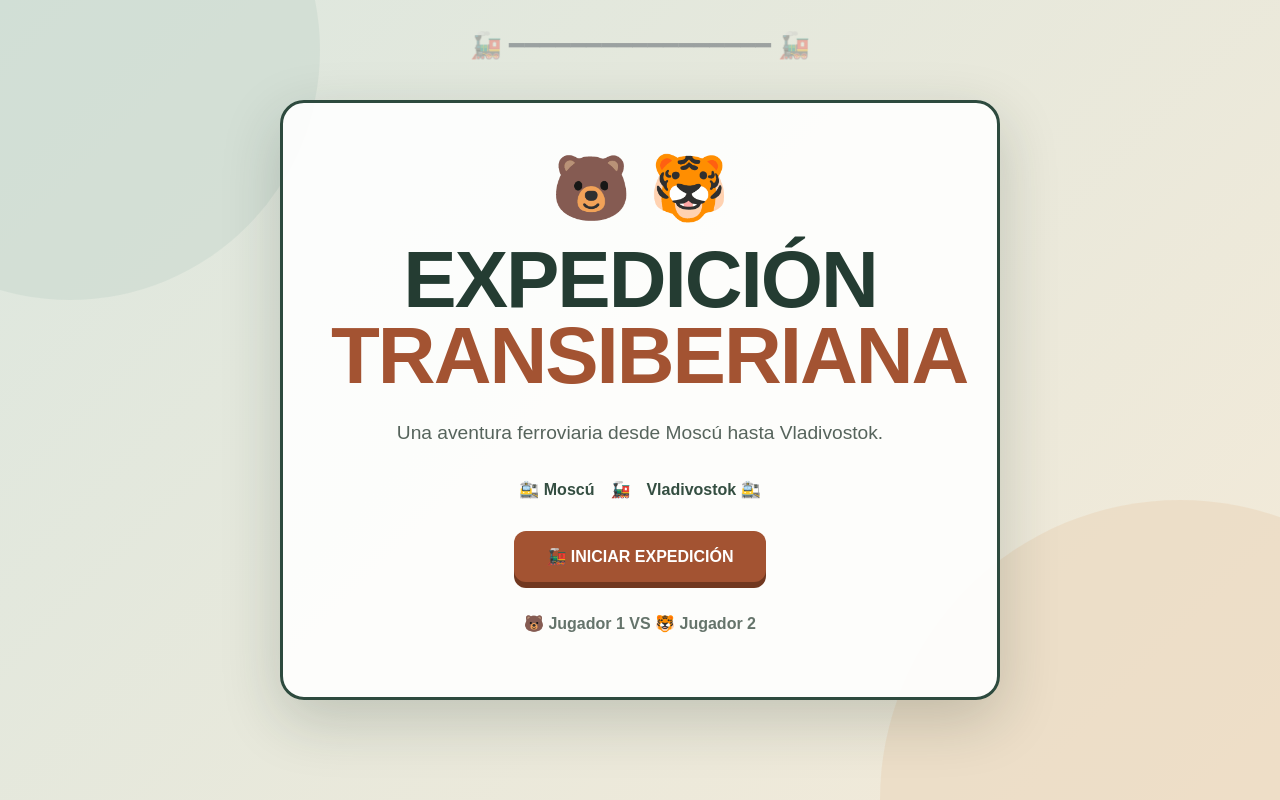
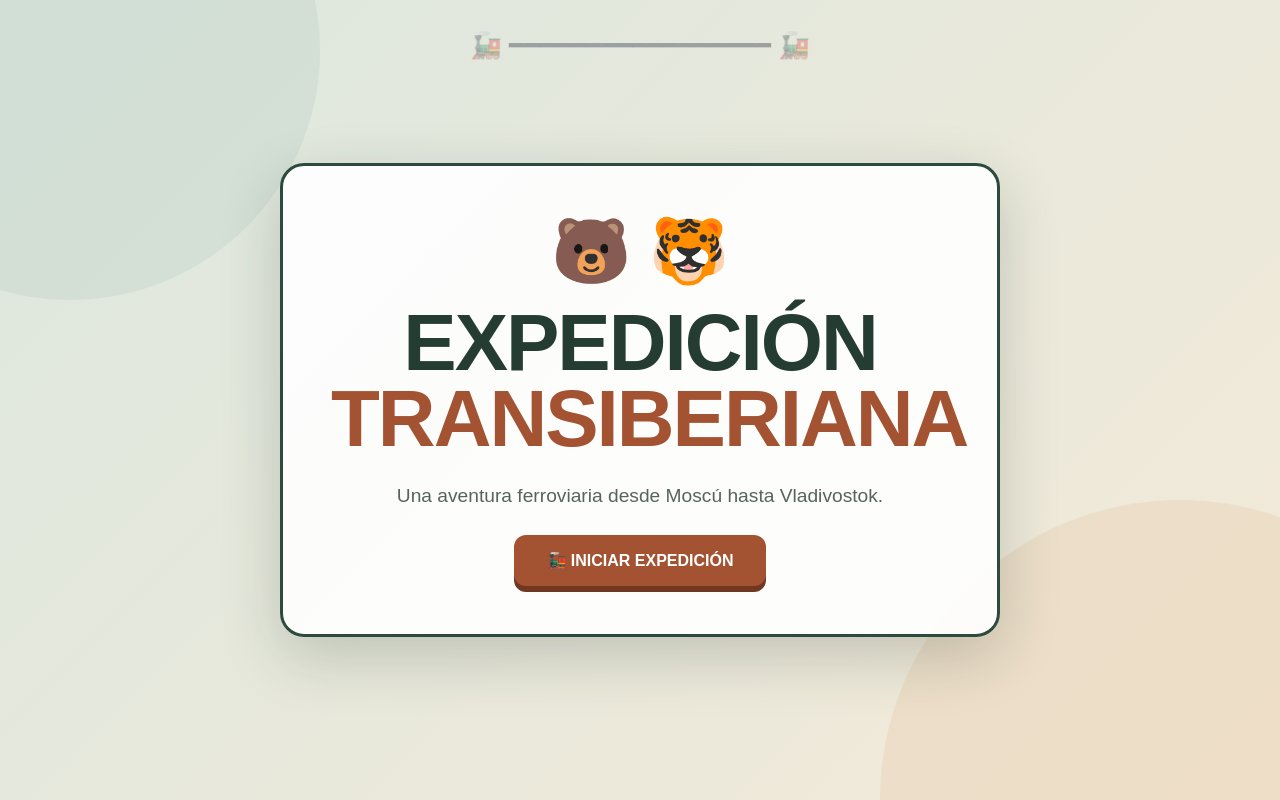
Before and after one commit to miguelini555/proyecto-final-react, a React (Vite) app: page / in a window 1280 px wide. Built offline with nearby package versions, Linux system fonts and the light colour scheme.

Commit message:
Correciones visuales codigo

```diff
--- a/src/App.tsx
+++ b/src/App.tsx
@@ -33,40 +33,25 @@ const estaciones = [
 ];
 
 function App() {
-
     const [pantalla, setPantalla] = useState("inicio");
-
-    const [jugadores, setJugadores] =
-        useState<Jugador[]>([]);
-
-    const [turno, setTurno] =
-        useState(1);
-
-    const [partida, setPartida] =
-        useState<Partida | null>(null);
-
-    const [mensaje, setMensaje] =
-        useState("");
-
-    const [historial, setHistorial] =
-        useState<Jugada[]>([]);
+    const [jugadores, setJugadores] = useState<Jugador[]>([]);
+    const [turno, setTurno] = useState(1);
+    const [partida, setPartida] = useState<Partida | null>(null);
+    const [mensaje, setMensaje] = useState("");
+    const [historial, setHistorial] = useState<Jugada[]>([]);
 
     async function cargarHistorial(id: string) {
-
         const respuesta = await fetch(
             `/api/partidas/${id}/historial`
         );
-
         const datos =
             await respuesta.json();
-
         if (datos.correcto) {
             setHistorial(datos.historial);
         }
     }
 
     async function iniciarPartida() {
-
         const respuesta =
             await fetch("/api/partidas", {
                 method: "POST",
@@ -76,35 +61,26 @@ function App() {
                 },
                 body: JSON.stringify({})
             });
-
         const datos =
             await respuesta.json();
-
         setPartida(datos.partida);
-
         setJugadores(
             datos.partida.jugadores
         );
-
         setTurno(
             datos.partida.turno
         );
-
         setMensaje("");
-
         setHistorial([]);
-
         setPantalla("juego");
     }
 
     async function realizarJugada(
         accion: string
     ) {
-
         if (partida === null) {
             return;
         }
-
         const respuesta =
             await fetch(
                 `/api/partidas/${partida.id}/jugada`,
@@ -120,55 +96,41 @@ function App() {
                     })
                 }
             );
-
         const datos =
             await respuesta.json();
-
         setMensaje(
             datos.mensaje
         );
-
         if (!datos.correcto) {
-
             if (datos.partida) {
-
                 setPartida(
                     datos.partida
                 );
-
                 setJugadores(
                     datos.partida.jugadores
                 );
-
                 setTurno(
                     datos.partida.turno
                 );
             }
-
             return;
         }
-
         setPartida(
             datos.partida
         );
-
         setJugadores(
             datos.partida.jugadores
         );
-
         setTurno(
             datos.partida.turno
         );
-
         await cargarHistorial(
             datos.partida.id
         );
-
         if (
             datos.partida.estado ===
             "terminada"
         ) {
-
             setPantalla(
                 "resultado"
             );
@@ -199,21 +161,17 @@ function App() {
         );
     }
 
+
     if (pantalla === "inicio") {
-
         return (
             <div className="pantalla-inicio">
-
                 <div className="decoracion-tren">
                     🚂 ━━━━━━━━━━━━━━━━━ 🚂
                 </div>
-
                 <div className="contenido-inicio">
-
                     <div className="titulo-icono">
                         🐻 🐯
                     </div>
-
                     <h1>
                         Expedición
                         <span>
@@ -227,14 +185,6 @@ function App() {
                         Vladivostok.
                     </p>
 
-                    <div className="ruta-inicio">
-                        <span>🚉 Moscú</span>
-                        <span>🚂</span>
-                        <span>
-                            Vladivostok 🚉
-                        </span>
-                    </div>
-
                     <button
                         className="boton-inicio"
                         onClick={
@@ -243,13 +193,6 @@ function App() {
                     >
                         🚂 INICIAR EXPEDICIÓN
                     </button>
-
-                    <p className="texto-jugadores">
-                        🐻 Jugador 1
-                        {"  VS  "}
-                        🐯 Jugador 2
-                    </p>
-
                 </div>
             </div>
         );
@@ -259,19 +202,15 @@ function App() {
         pantalla === "resultado" &&
         partida !== null
     ) {
-
         const ganador =
             jugadores.find(
                 (jugador) =>
                     jugador.id ===
                     partida.ganador
             );
-
         return (
             <div className="pantalla-resultado">
-
                 <div className="contenido-resultado">
-
                     <div className="trofeo">
                         🏆
                     </div>
@@ -294,9 +233,7 @@ function App() {
                     </p>
 
                     {ganador && (
-
                         <div className="resultado-jugador">
-
                             <div className="resultado-personaje">
                                 {ganador.id === 1
                                     ? "🐻"
@@ -317,7 +254,6 @@ function App() {
                             </p>
 
                             <div className="resultado-recursos">
-
                                 <span>
                                     ⭐{" "}
                                     {ganador.puntos}
@@ -337,9 +273,7 @@ function App() {
                                     ⚡{" "}
                                     {ganador.energia}
                                 </span>
-
                             </div>
-
                         </div>
                     )}
 
@@ -348,22 +282,18 @@ function App() {
                     </p>
 
                     <section className="historial-resultado">
-
                         <h2>
                             📜 Historial de jugadas
                         </h2>
 
                         {historial.length === 0 ? (
-
                             <p>
                                 No se registraron
                                 jugadas.
                             </p>
-
                         ) : (
 
                             <div className="lista-historial-resultado">
-
                                 {historial.map(
                                     (
                                         jugada,
@@ -374,7 +304,6 @@ function App() {
                                             className="jugada-resultado"
                                             key={indice}
                                         >
-
                                             <strong>
                                                 {jugada.jugadorId === 1
                                                     ? "🐻"
@@ -398,14 +327,12 @@ function App() {
                                                     jugada.mensaje
                                                 }
                                             </p>
-
                                         </div>
                                     )
                                 )}
 
                             </div>
                         )}
-
                     </section>
 
                     <button
@@ -416,7 +343,6 @@ function App() {
                     >
                         🚂 NUEVA EXPEDICIÓN
                     </button>
-
                 </div>
             </div>
         );
@@ -424,9 +350,7 @@ function App() {
 
     return (
         <div className="pantalla-juego">
-
             <header className="encabezado-juego">
-
                 <div>
                     <p className="encabezado-pequeno">
                         🚂 RUTA DEL
@@ -454,16 +378,12 @@ function App() {
                             : "🐯 JUGADOR 2"}
                     </strong>
                 </div>
-
             </header>
 
             <main className="tablero">
-
                 <section className="panel-jugadores">
-
                     {jugadores.map(
                         (jugador) => (
-
                             <div
                                 className={
                                     `panel-jugador ${
@@ -475,9 +395,7 @@ function App() {
                                 }
                                 key={jugador.id}
                             >
-
                                 <div className="jugador-cabecera">
-
                                     <div className="personaje">
                                         {jugador.id === 1
                                             ? "🐻"
@@ -498,11 +416,9 @@ function App() {
                                                 : "⏳ Esperando"}
                                         </span>
                                     </div>
-
                                 </div>
 
                                 <div className="estacion-actual">
-
                                     <span>
                                         📍
                                     </span>
@@ -520,11 +436,9 @@ function App() {
                                             }
                                         </strong>
                                     </div>
-
                                 </div>
 
                                 <div className="recursos">
-
                                     <div className="recurso">
                                         <span className="recurso-icono">
                                             ⛽
@@ -606,9 +520,7 @@ function App() {
                 </section>
 
                 <section className="zona-ruta">
-
                     <div className="titulo-ruta">
-
                         <div>
                             <span>
                                 🗺️ MAPA DE EXPEDICIÓN
@@ -622,19 +534,15 @@ function App() {
                         <div className="tren-icono">
                             🚂
                         </div>
-
                     </div>
 
                     <div className="ruta">
-
                         <div className="linea-ferroviaria"></div>
-
                         {estaciones.map(
                             (
                                 estacion,
                                 indice
                             ) => (
-
                                 <div
                                     className={
                                         `estacion ${
@@ -651,9 +559,7 @@ function App() {
                                         estacion
                                     }
                                 >
-
                                     <div className="estacion-punto">
-
                                         {jugadores.map(
                                             (
                                                 jugador
@@ -679,7 +585,6 @@ function App() {
 
                                                 ) : null
                                         )}
-
                                         <div className="punto-estacion">
                                             🚉
                                         </div>
@@ -687,7 +592,6 @@ function App() {
                                     </div>
 
                                     <div className="estacion-nombre">
-
                                         <span>
                                             {indice + 1}
                                         </span>
@@ -695,17 +599,13 @@ function App() {
                                         <strong>
                                             {estacion}
                                         </strong>
-
                                     </div>
-
                                 </div>
                             )
                         )}
-
                     </div>
 
                     <div className="leyenda-ruta">
-
                         <span>
                             🐻 Jugador 1
                         </span>
@@ -719,15 +619,11 @@ function App() {
                         </span>
 
                     </div>
-
                 </section>
-
             </main>
 
             <section className="panel-control">
-
                 <div className="titulo-control">
-
                     <div>
                         <span>
                             🎮 CONTROLES
@@ -744,11 +640,9 @@ function App() {
                     <div className="indicador-turno">
                         🔥 EN JUEGO
                     </div>
-
                 </div>
 
                 <div className="acciones">
-
                     <button
                         className="accion-avanzar"
                         onClick={avanzar}
@@ -804,13 +698,10 @@ function App() {
                             ⚡ 20 · 🍱 10
                         </small>
                     </button>
-
                 </div>
-
             </section>
 
             <section className="panel-evento">
-
                 <div className="evento-icono">
                     📢
                 </div>
@@ -832,11 +723,8 @@ function App() {
                         </p>
 
                     )}
-
                 </div>
-
             </section>
-
         </div>
     );
 }
```
Also changed, not shown: src/App.css (+0 -294 lines).
